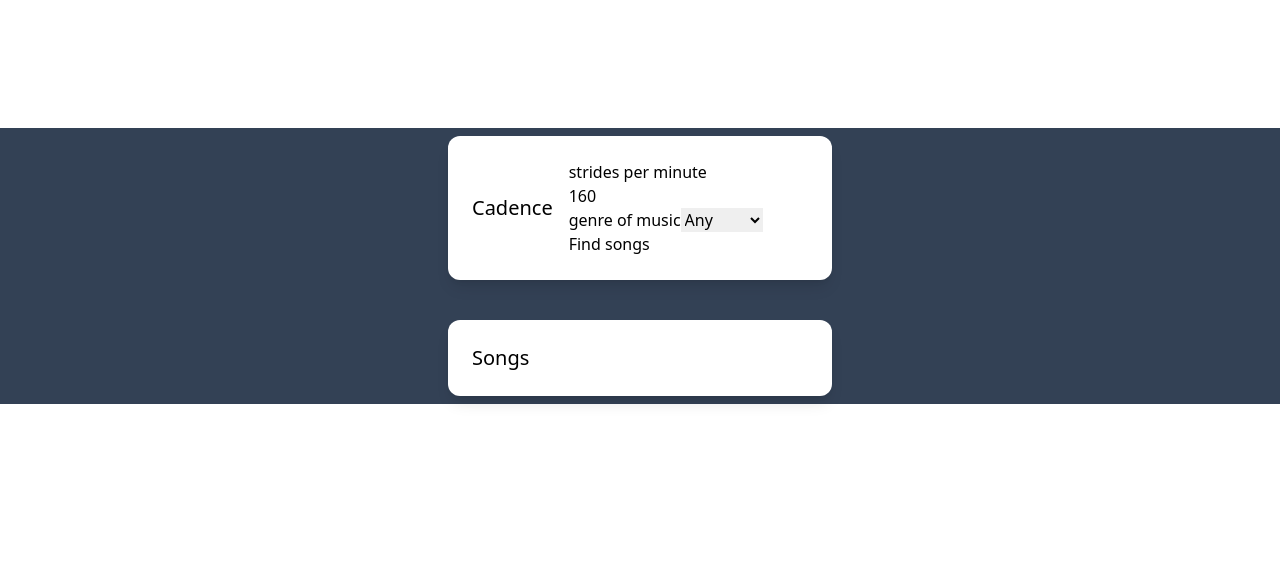
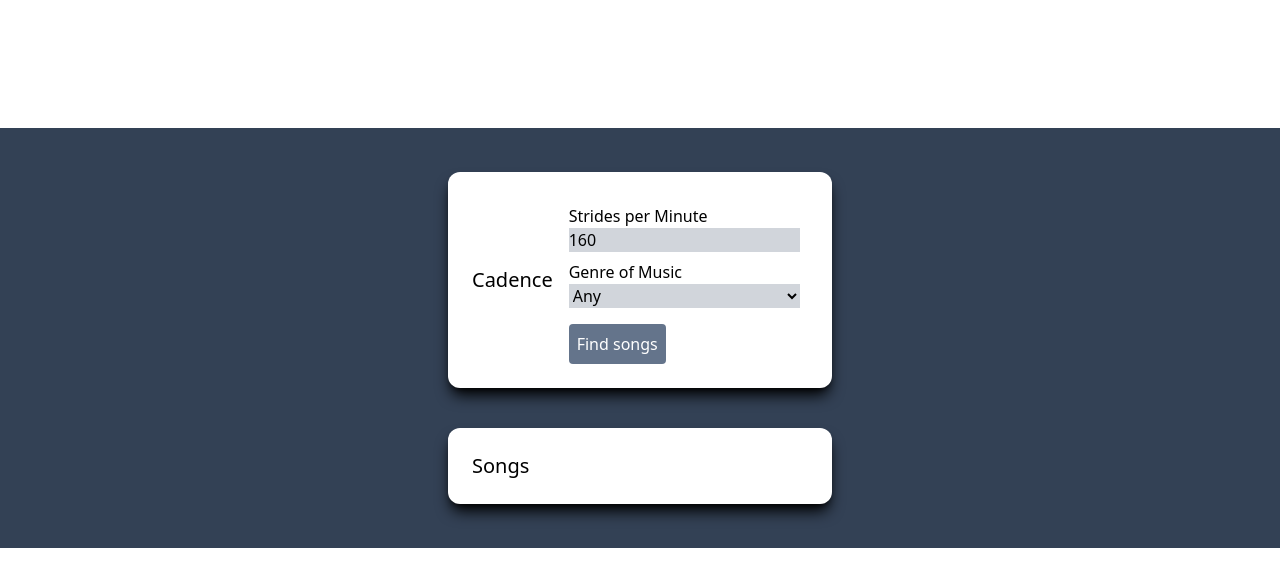
Before and after one commit to tloughrist/cadence_frontend, a React (Create React App) app: page / in a window 1280 px wide. Shown: the top 586 px of the page. Built offline with nearby package versions, Linux system fonts and the light colour scheme.

Commit message:
style boxes

```diff
--- a/src/App.js
+++ b/src/App.js
@@ -1,15 +1,12 @@
-import React, { useState } from "react";
+import React from "react";
 import Input from "./components/input.js";
 import Output from "./components/output.js";
 import './input.css';
 
 function App() {
 
-  const [spm, setSPM] = useState(160);
-  const [genre, setGenre] = useState("");
-
   return (
-    <div class="bg-slate-700 h-fit p-1 mt-32">
+    <div class="bg-slate-700 h-fit p-10 mt-32">
       <Input />
       <Output />
     </div>
--- a/src/components/input.js
+++ b/src/components/input.js
@@ -7,26 +7,28 @@ function Input() {
   const [genre, setGenre] = useState("");
 
   return (
-    <div class="p-6 max-w-sm mx-auto mt-1 bg-white rounded-xl shadow-lg flex items-center space-x-4">
+    <div class="p-6 max-w-sm mx-auto mt-1 bg-white rounded-xl shadow-lg shadow-black flex items-center space-x-4">
       <div>
         <div class="text-xl font-medium text-black">Cadence</div>
       </div>
       <form>
-        <label htmlFor="strides">
-          strides per minute
+        <label htmlFor="strides" class="text-l font-light text-black flex flex-col my-2">
+          Strides per Minute
           <input
             type="text"
             name="spm"
             value={spm}
             onChange={(e) => setSPM(e.target.value)}
+            class="bg-gray-300"
           />
         </label>
-        <label htmlFor="genre">
-          genre of music
+        <label htmlFor="genre" class="text-l font-light text-black flex flex-col my-2">
+          Genre of Music
           <select
             name="genre"
             value={genre}
             onChange={(e) => setGenre(e.target.value)}
+            class="bg-gray-300"
           >
             <option value={""}>Any</option>
             <option value={"rock"}>Rock</option>
@@ -34,7 +36,12 @@ function Input() {
             <option value={"hiphop"}>Hip Hop</option>
           </select>
         </label>
-        <button type="submit">Find songs</button>
+        <button
+          type="submit"
+          class="text-l font-light text-white bg-slate-500 mt-2 p-2 rounded"
+        >
+          Find songs
+        </button>
       </form>
     </div>
   );
--- a/src/components/output.js
+++ b/src/components/output.js
@@ -1,13 +1,10 @@
-import React, { useState } from "react";
+import React from "react";
 import '../input.css';
 
 function Output() {
 
-  const [spm, setSPM] = useState(160);
-  const [genre, setGenre] = useState("");
-
   return (
-    <div class="p-6 max-w-sm mx-auto mt-10 mb-1 bg-white rounded-xl shadow-lg flex items-center space-x-4">
+    <div class="p-6 max-w-sm mx-auto mt-10 mb-1 bg-white rounded-xl shadow-lg shadow-black flex items-center space-x-4">
       <p class="text-xl font-medium text-black">Songs</p>
     </div>
   );
```
